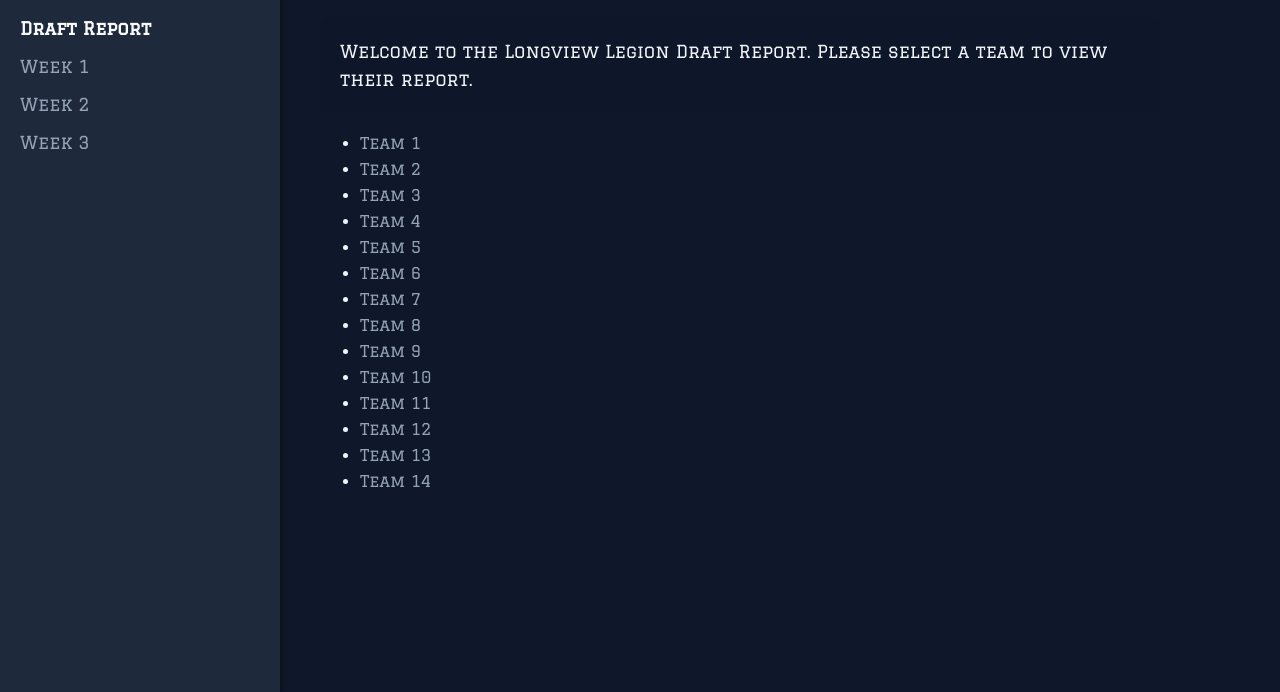
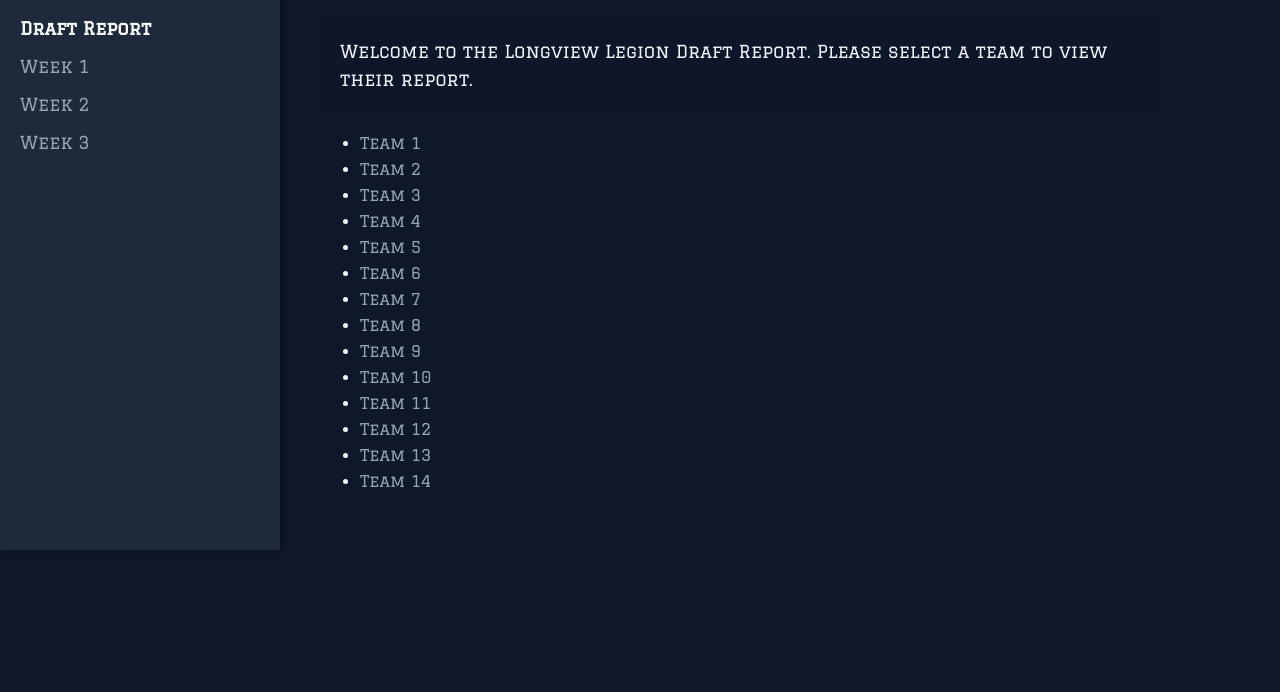
Before and after one commit to sharpwall39/FantasyFootball, a plain HTML site: page index.html in a window 1280 px wide. Shown: the part 108-800 px from the top of the page. Drawn offline with Linux system fonts and the light colour scheme.

Commit message:
Update style.css

```diff
--- a/style.css
+++ b/style.css
@@ -3,7 +3,6 @@ body {
   margin: 0;
   font-family: 'Graduate', sans-serif;
   display: flex;
-  height: 100vh;
   color: #f1f5f9;
   background-color: #0f172a; /* deep dark */
 }
@@ -13,13 +12,14 @@ body {
   width: 100%;
 }
 
-/* Sidebar */
+/* Sidebar - desktop default */
 .sidebar {
   width: 240px;
   background-color: #1e293b; /* dark navy slate */
   color: #f1f5f9;
   padding: 20px;
   box-shadow: 2px 0 6px rgba(0,0,0,0.4);
+  position: relative; /* visible on desktop */
   transition: left 0.3s ease;
 }
 
```
